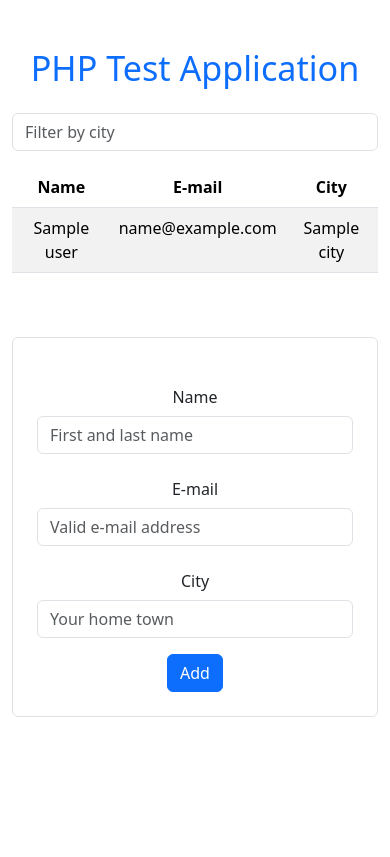
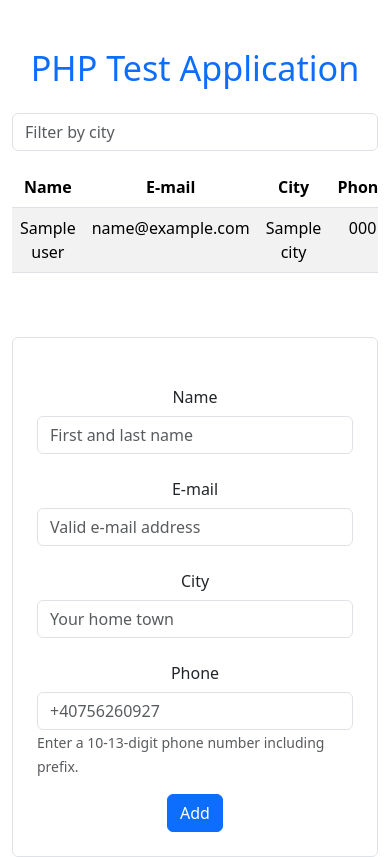
Before and after one commit to cmin764/bs-php-app, a PHP site: template views/index.php in a window 390 px wide. Before the commit the page ends 717 px from the top, so only its background shows below. Run offline with PHP 8.4, Linux system fonts and the light colour scheme; the template is opened without the code that fills it: most values are stand-ins (such as "Sample title", 1, 10 or a date in 2020).

Commit message:
Add a phone number column to the table
- New column in the table and form entry for submission
- DB migration to support this new column
- Partial validation on the FE-side (missing on BE)

```diff
--- a/create.php
+++ b/create.php
@@ -7,6 +7,7 @@ if ($_SERVER["REQUEST_METHOD"] == "POST") {
     $name = trim($_POST['name']);
 	$email = trim($_POST['email']);
     $city = trim($_POST['city']);
+	$phone = trim($_POST['phone']);
 
     // Validate Name (must be a string)
     if (empty($name) || !preg_match("/^[a-zA-Z-' ]*$/", $name)) {
@@ -23,13 +24,16 @@ if ($_SERVER["REQUEST_METHOD"] == "POST") {
         die("Invalid city input");
     }
 
+	// TODO(cmin764): Validate phone number here as well.
+
 	// Create new instance of user
 	$user = new User($app->db);
 	// Insert it to database with POST data
 	$user->insert(array(
 		'name' => $_POST['name'],
 		'email' => $_POST['email'],
-		'city' => $_POST['city']
+		'city' => $_POST['city'],
+		'phone' => $_POST['phone']
 	));
 
 	// Return a JSON response with the redirect URL
--- /dev/null
+++ b/database/migrate-phone.sql
@@ -0,0 +1,6 @@
+ALTER TABLE `users`
+    ADD COLUMN `phone` VARCHAR(15) DEFAULT NULL;
+
+UPDATE `users`
+    SET `phone` = CONCAT('+40', FLOOR(RAND() * 1000000000) + 100000000)
+    WHERE `phone` IS NULL;
--- a/js/form-validation.js
+++ b/js/form-validation.js
@@ -10,15 +10,18 @@ $(document).ready(function () {
     const city = $("#city").val().trim();
     const email = $("#email").val().trim();
     const emailRegex = /^[^\s@]+@[^\s@]+\.[^\s@]+$/;
+    const phone = $("#phone").val().trim();
+    const phoneRegex = /^\+?\d{10,13}$/;
 
     let alertMessage = "";
-
     if (name === "") {
       alertMessage = "Name must be filled in";
     } else if (city === "") {
       alertMessage = "City must be filled in";
     } else if (!emailRegex.test(email)) {
       alertMessage = "Please enter a valid e-mail address";
+    } else if (!phoneRegex.test(phone)) {
+      alertMessage = "Please enter a valid phone number";
     }
 
     if (alertMessage !== "") {
@@ -49,9 +52,7 @@ $(document).ready(function () {
       dataType: "json", // Expect a JSON response from the server this time
       success: function (response) {
         if (response.success) {
-          $("#responseMessage").html(
-            '<div class="alert alert-success">Done!</div>'
-          );
+          $("#responseMessage").html('<div class="alert alert-success">Done!</div>');
           // Redirect to the URL returned by the server
           window.location.href = response.redirect;
         } else {
--- a/models/user.php
+++ b/models/user.php
@@ -24,4 +24,7 @@ class User extends BaseModel{
 		return $this->getField('city');
 	}
 
+	public function getPhone() {
+		return $this->getField('phone');
+	}
 }
--- a/views/index.php
+++ b/views/index.php
@@ -11,6 +11,7 @@
 				<th scope="col">Name</th>
 				<th scope="col">E-mail</th>
 				<th scope="col">City</th>
+				<th scope="col">Phone</th>
 			</tr>
 		</thead>
 		<tbody>
@@ -20,6 +21,7 @@
 				<td><?=htmlspecialchars($user->getName(), ENT_QUOTES, 'UTF-8');?></td>
 				<td><?=htmlspecialchars($user->getEmail(), ENT_QUOTES, 'UTF-8');?></td>
 				<td><?=htmlspecialchars($user->getCity(), ENT_QUOTES, 'UTF-8');?></td>
+				<td><?=htmlspecialchars($user->getPhone(), ENT_QUOTES, 'UTF-8');?></td>
 			</tr>
 			<?php } ?>
 		</tbody>
@@ -33,21 +35,29 @@
 	<div class="row mb-3">
 		<label for="name" class="col-sm-2 col-form-label">Name</label>
 		<div class="col-sm-10">
-			<input class="form-control" name="name" id="name" placeholder="First and last name" />
+			<input class="form-control" name="name" id="name" placeholder="First and last name" required />
 		</div>
 	</div>
 
 	<div class="row mb-3">
 		<label for="email" class="col-sm-2 col-form-label">E-mail</label>
 		<div class="col-sm-10">
-			<input type="email" class="form-control" name="email" id="email" placeholder="Valid e-mail address" />
+			<input type="email" class="form-control" name="email" id="email" placeholder="Valid e-mail address" required />
 		</div>
 	</div>
 
 	<div class="row mb-3">
 		<label for="city" class="col-sm-2 col-form-label">City</label>
 		<div class="col-sm-10">
-			<input class="form-control" name="city" id="city" placeholder="Your home town" />
+			<input class="form-control" name="city" id="city" placeholder="Your home town" required />
+		</div>
+	</div>
+
+	<div class="row mb-3">
+		<label for="phone" class="col-sm-2 col-form-label">Phone</label>
+		<div class="col-sm-10 text-start">
+			<input type="tel" class="form-control" id="phone" name="phone" pattern="^\+?\d{10,13}$" placeholder="+40756260927" required />
+			<small class="form-text text-muted">Enter a 10-13-digit phone number including prefix.</small>
 		</div>
 	</div>
 
```
